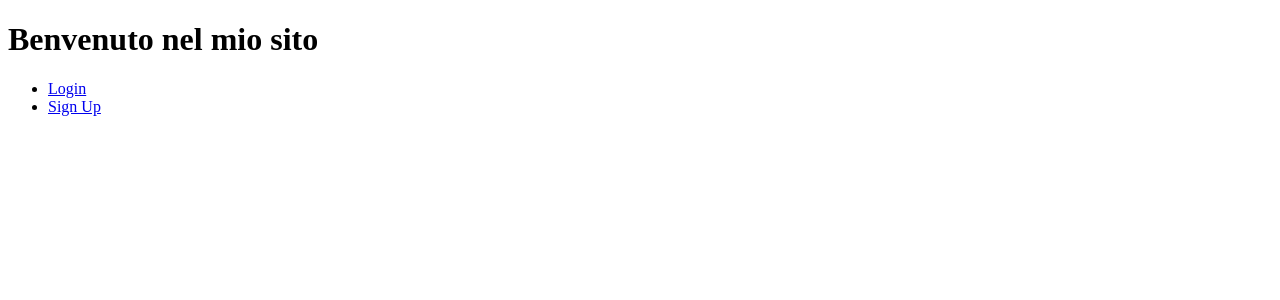
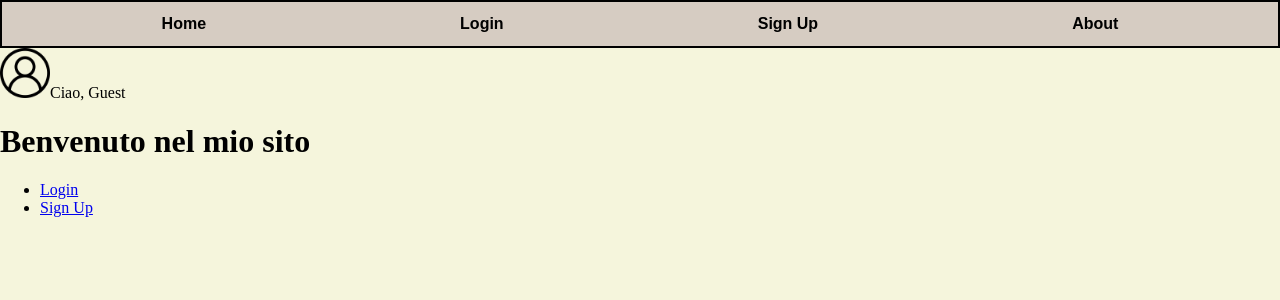
Before and after one commit to OstapFedchuk/Curriculum_Flask, a Flask app: page / in a window 1280 px wide. Shown: the top 300 px of the page. Run offline with Flask 3, Linux system fonts and the light colour scheme.

Commit message:
Aggiunta foto user

```diff
--- a/main.py
+++ b/main.py
@@ -1,10 +1,10 @@
 import sqlite3
 from flask import Flask, redirect, url_for, render_template, request, session
 
-global_username = ""
+#global_username = ""
 
 #funzione che memorizza il username e password nel database
-def register_user_to_db(username, password):
+def register_user_to_db(username,email,fullname,age,password):
     conn = sqlite3.connect('database.db')
     cur = conn.cursor()
     cur.execute("INSERT INTO users (username,email,fullname,age,password) VALUES (?, ?, ?, ?, ?)", (username,email,fullname,age,password))
@@ -61,7 +61,7 @@ def register():
             return render_template("register.html", error=error)
 
         else:
-            register_user_to_db(username,password)
+            register_user_to_db(username,email,fullname,age,password)
             return redirect(url_for('index'))
 
     else:
--- /dev/null
+++ b/static/indexstyle.css
@@ -0,0 +1,44 @@
+body {
+	background: beige;
+	margin: 0;
+}
+
+#ulheader {
+	border: 2px solid black;
+	list-style-type: none;
+	margin: 0;
+	padding: 1%;
+	overflow: hidden;
+	background-color: #d6ccc2;
+	text-align: center;
+}
+
+.liheader {
+	display: inline;
+	padding: 10%;
+	font-weight: bold;
+	font-family: Arial, Helvetica, sans-serif;
+}
+
+.liheader:hover {
+	background-color: #edede9;
+}
+
+.oggheader {
+	text-decoration: none;
+	color: black;
+}
+
+.container {
+    display:flex;
+    position: relative;
+    border: 2px solid black;
+    border-radius:10px;
+    width: 300px;
+    height: 100px;
+}
+
+.image {
+    width: 50px;
+    height: 50px;
+}
--- a/templates/index.html
+++ b/templates/index.html
@@ -3,9 +3,21 @@
 <head>
     <meta charset="UTF-8">
     <meta name="viewport" content="width=device-width, initial-scale=1.0">
+    <link rel="stylesheet" href="static/indexstyle.css">
     <title>Document</title>
 </head>
 <body>
+    <header>
+        <ul id="ulheader">
+            <li class="liheader"><a href="{{ url_for('index') }}" class="oggheader">Home</a></li>
+            <li class="liheader"><a href="{{ url_for('login') }}" class="oggheader">Login</a></li>
+            <li class="liheader"><a href="{{ url_for('register') }}" class="oggheader">Sign Up</a></li>
+            <li class="liheader"><a href="index.html" class="oggheader">About</a></li>
+        </ul>
+    </header>
+    <div id="container">
+        <img src="images/user.png" alt="user" class="image">Ciao, Guest
+    </div>
     <h1>Benvenuto nel mio sito</h1>
     <ul>
         <li><a href="{{ url_for('login') }}">Login</a></li>
```
Also changed, not shown: templates/register.html (+4 -4 lines), database.db (added), images/user.png (added).
